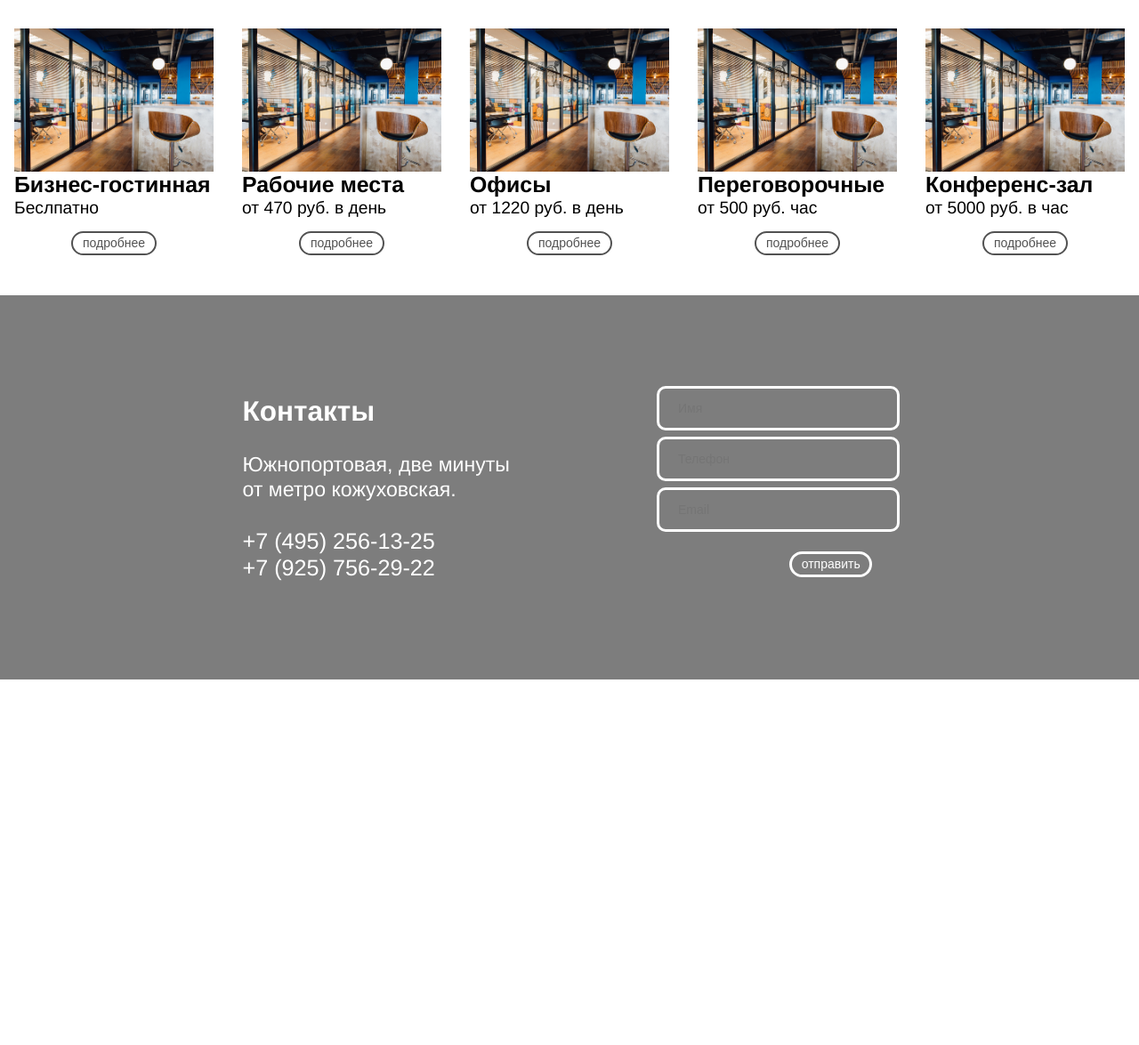
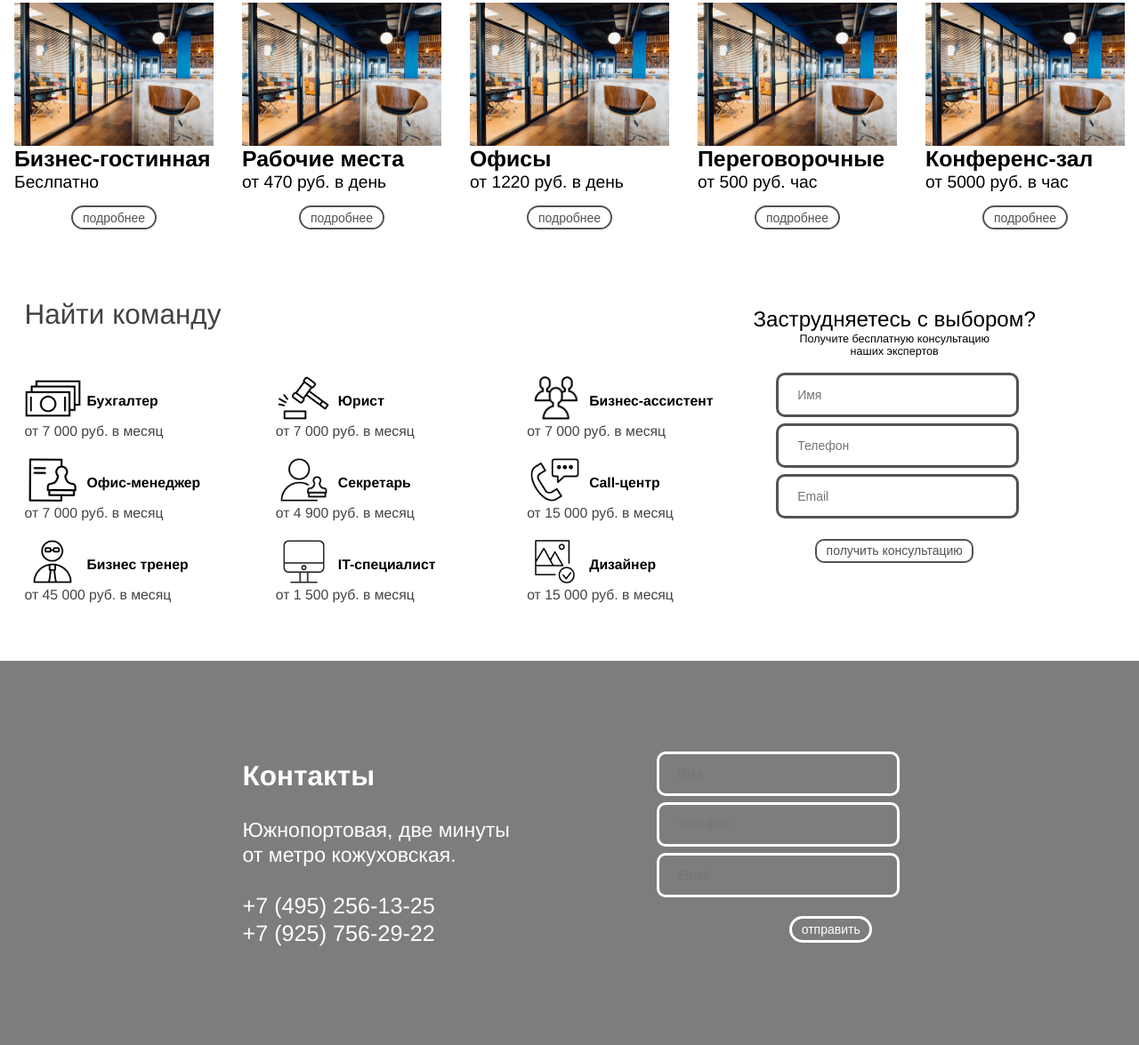
Before and after one commit to solaire-off/gold, a website: page app/index.html in a window 1280 px wide. Shown: the part 1993-3168 px from the top of the page at 89% size. Before the commit the page ends 2757 px from the top, so only its background shows below. Drawn offline with Linux system fonts and the light colour scheme.

Commit message:
Block 'team'

```diff
--- a/app/index.html
+++ b/app/index.html
@@ -129,7 +129,7 @@
 				</div>
 			</div>
 		</section>
-	<section class="section" id="select">>
+		<section class="section" id="select">
 			<div class="container">
 				<p class="section-title is-right is-wrap">Выбирайте пространство</p>
 				<div class="row">
@@ -187,6 +187,112 @@
 			</div>
 		</section>
 
+		<section class="section" id="team">
+			<div class="container">
+				<div class="columns">
+					<div class="column is-2">
+						<p class="section-title">Найти команду</p>
+						<div class="human">
+							<div class="human-item">
+								<div class="human-name">
+									<img src="img/human/buh.png" alt="Деньги">
+									<p>Бухгалтер</p>
+								</div>
+								<div class="human-info">
+									<p>от 7 000 руб. в месяц</p>
+								</div>
+							</div>
+							<div class="human-item">
+								<div class="human-name">
+									<img src="img/human/molot.png" alt="Молот судьи">
+									<p>Юрист</p>
+								</div>
+								<div class="human-info">
+									<p>от 7 000 руб. в месяц</p>
+								</div>
+							</div>
+							<div class="human-item">
+								<div class="human-name">
+									<img src="img/human/assist.png" alt="Силуэты людей">
+									<p>Бизнес-ассистент</p>
+								</div>
+								<div class="human-info">
+									<p>от 7 000 руб. в месяц</p>
+								</div>
+							</div>
+							<div class="human-item">
+								<div class="human-name">
+									<img src="img/human/docx.png" alt="Документ">
+									<p>Офис-менеджер</p>
+								</div>
+								<div class="human-info">
+									<p>от 7 000 руб. в месяц</p>
+								</div>
+							</div>
+							<div class="human-item">
+								<div class="human-name">
+									<img src="img/human/stamp.png" alt="Штамп">
+									<p>Секретарь</p>
+								</div>
+								<div class="human-info">
+									<p>от 4 900 руб. в месяц</p>
+								</div>
+							</div>
+							<div class="human-item">
+								<div class="human-name">
+									<img src="img/human/call.png" alt="Трубка телефона">
+									<p>Call-центр</p>
+								</div>
+								<div class="human-info">
+									<p>от 15 000 руб. в месяц</p>
+								</div>
+							</div>
+							<div class="human-item">
+								<div class="human-name">
+									<img src="img/human/trener.png" alt="Тренер">
+									<p>Бизнес тренер</p>
+								</div>
+								<div class="human-info">
+									<p>от 45 000 руб. в месяц</p>
+								</div>
+							</div>
+							<div class="human-item">
+								<div class="human-name">
+									<img src="img/human/it.png" alt="Компьютер">
+									<p>IT-специалист</p>
+								</div>
+								<div class="human-info">
+									<p>от 1 500 руб. в месяц</p>
+								</div>
+							</div>
+							<div class="human-item">
+								<div class="human-name">
+									<img src="img/human/des.png" alt="Рисунок">
+									<p>Дизайнер</p>
+								</div>
+								<div class="human-info">
+									<p>от 15 000 руб. в месяц</p>
+								</div>
+							</div>
+						</div>
+					</div>
+					<div class="column">
+						<div class="contact-form">
+							<p class="title">Заструдняетесь с выбором?</p>
+							<p class="subtitle">Получите бесплатную консультацию <br/>наших экспертов</p>
+							<form action="#">
+								<input type="text" placeholder="Имя">
+								<input type="text" placeholder="Телефон">
+								<input type="text" placeholder="Email">
+								<p><button class="button is-xs is-gray">получить консультацию</button></p>
+							</form>
+						</div>
+					</div>
+				</div>
+			</div>
+
+		</section>
+
 		<section class="section footer">
 			<div class="in">
 				<div class="contact-info">
@@ -214,5 +320,6 @@
 		<link rel="stylesheet" href="css/main.min.css">
 		<script src="js/scripts.min.js"></script>
 
+
 	</body>
 </html>
--- a/app/sass/_base.sass
+++ b/app/sass/_base.sass
@@ -30,4 +30,5 @@ body
 a
 	text-decoration: none
 
-p
+button
+	border-radius: 10px
--- a/app/sass/main.sass
+++ b/app/sass/main.sass
@@ -92,6 +92,11 @@
 	background-size: cover
 #select
 	margin-top: 5rem
+
+#team
+	margin-top: 10rem
+	.container
+		max-width: 175rem
 
 .jumbotron
 	font-family: 'FGGR'
@@ -276,6 +281,32 @@
 		text-transform: lowercase;
 
 
+.contact-form
+	color: black
+	text-align: center
+	.title
+		margin-top: 1.5rem
+		font-size: 3.45rem
+		margin-bottom: 0
+	.subtitle
+		margin-top: -0.5rem
+		line-height: 1.1
+		font-size: 1.8rem
+	max-width: 46rem
+	form
+		margin: 0 auto
+		max-width: 39rem
+	input
+		width: 100%
+		margin: 0.5rem
+		font-size: 2rem
+		padding: 2rem 3rem
+		color: black
+		background: transparent
+		border: 3px solid #535353
+		border-radius: 10px
+
+
 .footer
 	margin-top: 6.5rem
 	background: #7d7d7d
@@ -313,20 +344,41 @@
 					text-decoration: none
 
 
-
 		.contact-form
 			max-width: 46rem
 			form
 				max-width: 39rem
 			input
-				width: 100%
-				margin: 0.5rem
-				font-size: 2rem
-				padding: 2rem 3rem
 				color: white
 				background: transparent
 				border: 3px solid white
-				border-radius: 10px
 
 
+
+.human
+	@include flex-between
+	margin-top: 6rem
+	.human-item
+		width: 36rem
+		font-size: 2.25rem
+		.human-name
+			display: flex
+			justify-content: flex-start
+			align-items: flex-end;
+
+			color: black
+			font-weight: bold
+			img
+				width: 9rem;
+				height: 7rem;
+				object-fit: contain;
+				margin-right: 1rem
+				width: 9rem
+
+			p
+				margin-bottom: 1.2rem
+		.human-info
+			margin-top: 0rem
+			p
+				margin-top: 0rem
 @import "media" // Всегда в конце
```
Also changed, not shown: app/css/main.min.css, app/img/human/assist.png (added), app/img/human/buh.png (added), app/img/human/call.png (added), app/img/human/des.png (added), app/img/human/docx.png (added), app/img/human/it.png (added), app/img/human/molot.png (added), app/img/human/stamp.png (added), app/img/human/trener.png (added). Lines whose indentation alone changed are shown as unchanged.
